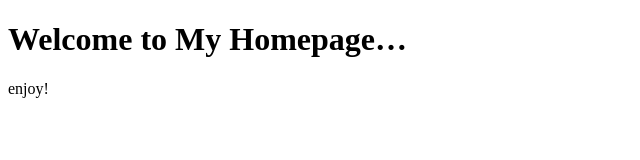
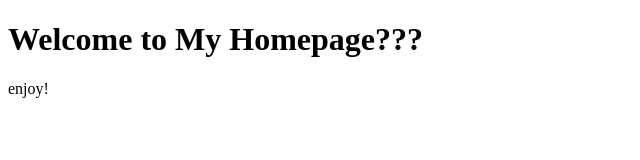
Before and after one commit to SkipEveryLunch/git-merge-practice, a plain HTML site: page index.html in a window 1280 px wide. Shown: the full height of the page, 0-640 px from the left. Drawn offline with Linux system fonts and the light colour scheme.

Commit message:
change heading

```diff
--- a/index.html
+++ b/index.html
@@ -7,7 +7,7 @@
   <title>Document</title>
 </head>
 <body>
-  <h1>Welcome to My Homepage…</h1>
+  <h1>Welcome to My Homepage???</h1>
   <p>enjoy!</p>
 </body>
 </html>
```
